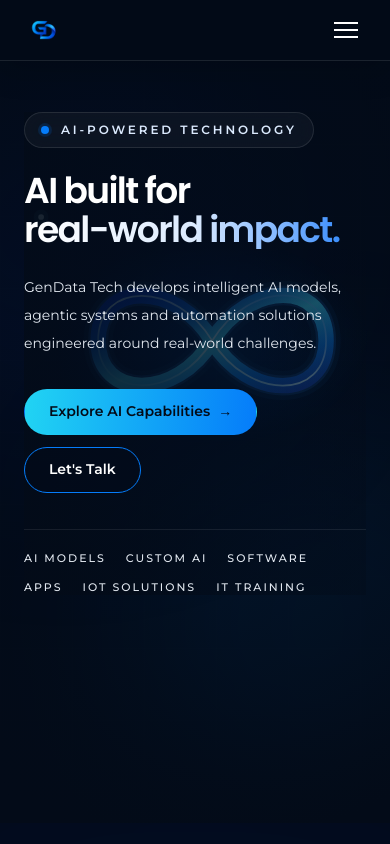
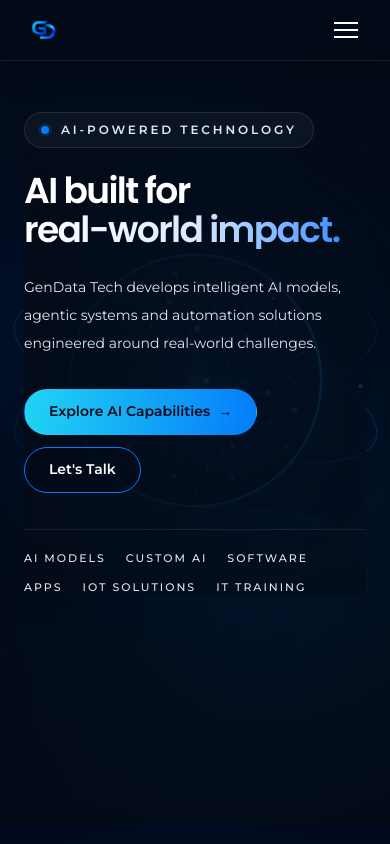
Before and after one commit to aravinthk1504/gendata-techv2, a Next.js app: page /en in a window 390 px wide. Shown: the top 844 px of the page. Built offline with nearby package versions, Linux system fonts and the light colour scheme.

Commit message:
Replace Home infinity visual with responsive minimal neural core

```diff
--- a/src/sections/home/Hero.jsx
+++ b/src/sections/home/Hero.jsx
@@ -8,7 +8,7 @@ import { homeText, localizedHref } from "../../lib/homeText";
 
 
 import AnimatedBackground from "./AnimatedBackground";
-import InfinityVisual from "./InfinityVisual";
+import NeuralCore from "./NeuralCore";
 
 function Hero({ content, lang }) {
   const sectionRef = useRef(null);
@@ -111,14 +111,11 @@ function Hero({ content, lang }) {
           </motion.div>
           </div>
 
-          {/* On mobile, one shared SVG becomes a subtle background, rather than a second block below the text. */}
-          <div className="pointer-events-none absolute inset-x-0 top-[105px] z-0 flex justify-center overflow-visible sm:top-[125px] lg:relative lg:inset-auto lg:z-auto lg:block">
-            <div className="w-[112%] max-w-[520px] translate-x-[5%] opacity-65 sm:w-[90%] sm:max-w-[590px] sm:translate-x-[8%] lg:w-full lg:max-w-none lg:translate-x-0 lg:opacity-100">
-              <InfinityVisual />
-            </div>
+          {/* Large clean neural core on desktop; subtle hero background on mobile. */}
+          <div className="pointer-events-none absolute inset-x-[-13%] top-[11%] z-0 opacity-35 sm:inset-x-0 sm:top-[6%] sm:opacity-45 lg:relative lg:inset-auto lg:top-auto lg:z-auto lg:opacity-100">
+            <NeuralCore />
           </div>
-          {/* Protect headline and CTA contrast without obscuring the animated ribbon entirely. */}
-          <div aria-hidden="true" className="pointer-events-none absolute inset-0 z-10 bg-gradient-to-r from-[#030b18]/85 via-[#030b18]/65 to-[#030b18]/40 lg:hidden" />
+          <div aria-hidden="true" className="pointer-events-none absolute inset-0 z-10 bg-gradient-to-r from-[#030b18]/95 via-[#030b18]/80 to-[#030b18]/55 lg:hidden" />
         </div>
 
         <motion.div
```
